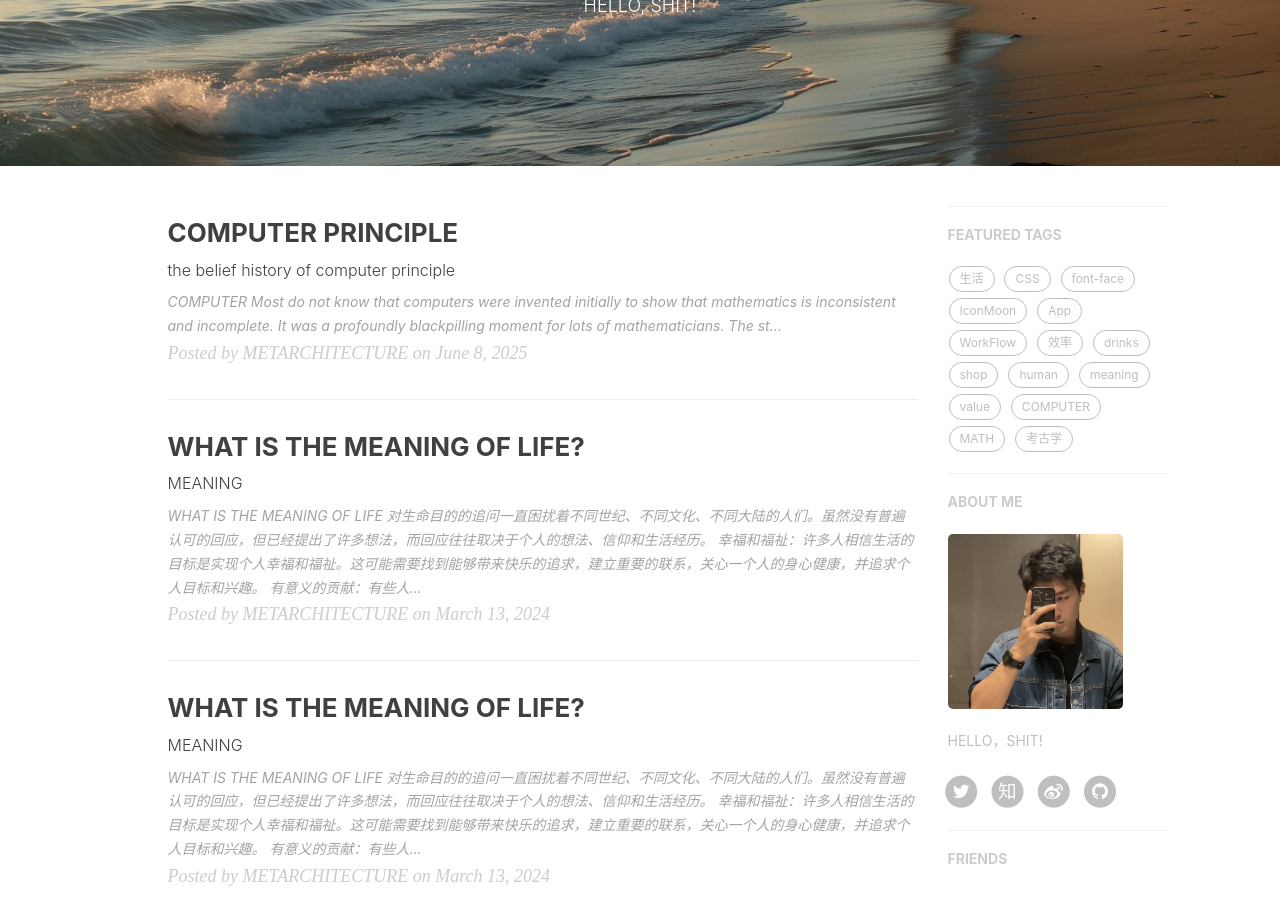
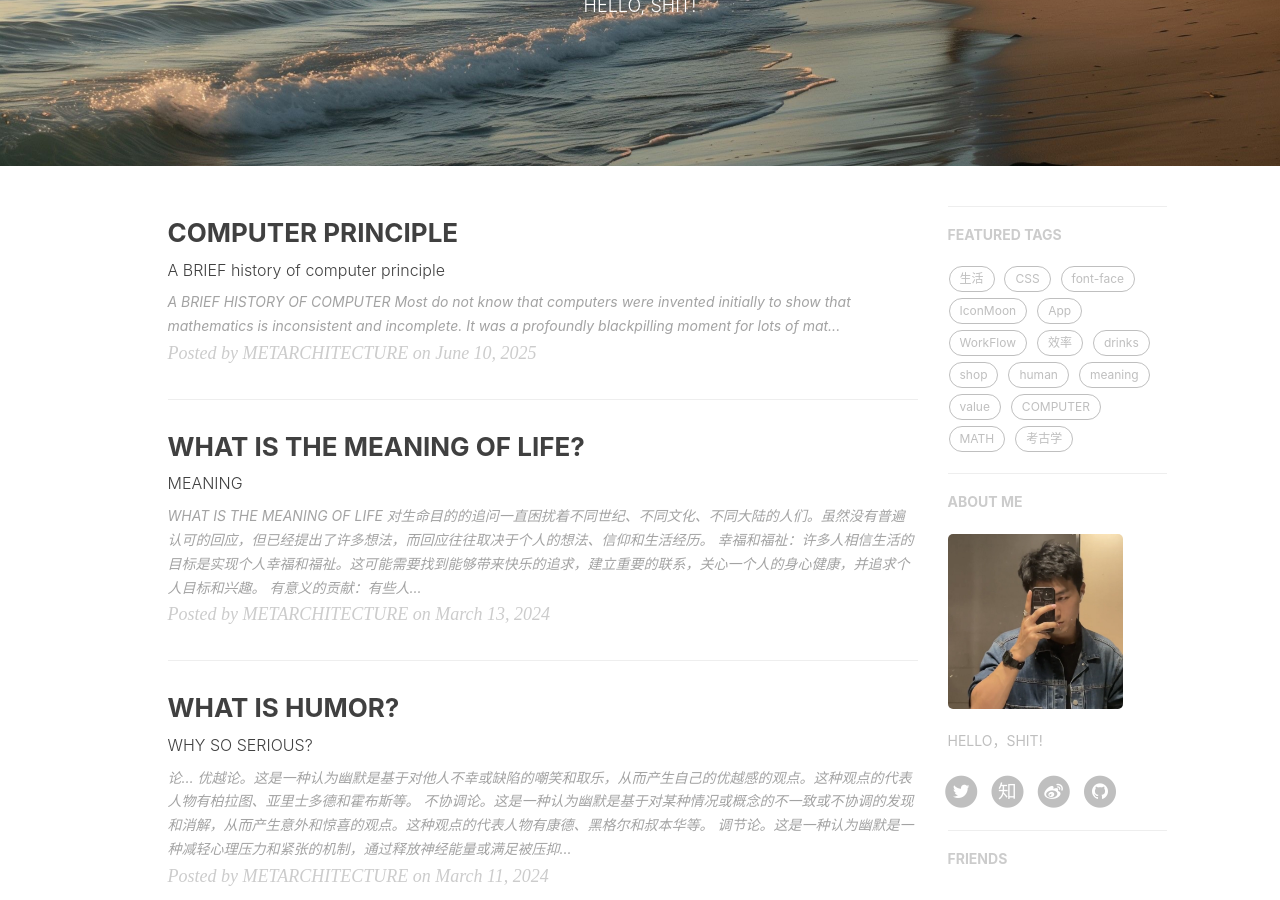
Before and after one commit to METARCHlTECTURE/blog, a Jekyll site: the page built from index.html, in a window 1280 px wide and 900 px high, scrolled down 340 px. Built offline with Jekyll 4.4.1, drawn with Linux system fonts in a browser that asks for light colours; nearby versions of some CDN libraries; the list of posts is cut into pages by our own code; comment, search, counter and statistics services are not loaded.

Commit message:
FINAL POST

```diff
--- a/_posts/2024-03-13-meaningg.md
+++ /dev/null
@@ -1,27 +0,0 @@
----
-layout: post
-title: "WHAT IS THE MEANING OF LIFE?"
-subtitle: "MEANING"
-date: 2024-03-13 12:00:00
-author: "METARCHITECTURE"
-header-style: text
-catalog:    true
-tags:
-  - meaning
-  - value
----
-
-# WHAT IS THE MEANING OF LIFE
-
-对生命目的的追问一直困扰着不同世纪、不同文化、不同大陆的人们。虽然没有普遍认可的回应，但已经提出了许多想法，而回应往往取决于个人的想法、信仰和生活经历。
-
-1. **幸福和福祉：**许多人相信生活的目标是实现个人幸福和福祉。这可能需要找到能够带来快乐的追求，建立重要的联系，关心一个人的身心健康，并追求个人目标和兴趣。
-2. **有意义的贡献：**有些人认为生命的目的是为世界做出有意义的贡献。这可能需要从事造福他人的职业、从事志愿者或慈善活动、创作艺术或文学或发明。
-3. **自我实现和个人成长：**追求自我实现和个人发展是人生的另一个共同目标。这可能需要学习新技能、突破自己的界限、面对个人障碍以及不断发展。
-4. **伦理和道德行为：**有些人认为生活的目标是按照伦理和道德行事。这可能需要坚持一个人的道德原则，即使在困难的时候也做正确的事情，并努力让世界变得更美好。
-5. **精神满足：**对于某些人来说，生活的目的与精神或宗教信仰有关。这可能需要寻求与更高权力的联系、实行宗教仪式或遵循精神教义。
-6. **充分体验生活：**有些人认为生活的目标是体验生活所提供的一切。这可能需要旅行、尝试新事物、冒险和拥抱新的遭遇。
-7. **遗产和影响：**其他人认为生命的目的是为世界留下持久的遗产和影响。这可能需要完成一些值得注意的事情，因自己的贡献而被铭记，或者激励和激励他人。
-8. **寻求平衡与和谐：**对于某些人来说，生活的目的是在生活的各个方面找到平衡与和谐。这可能需要兼顾个人、职业和社会义务，寻求内心的平静和满足，并过上符合自己价值观和信仰的生活。
-
-==最终，生命的意义是个人的旅程，不同的人可能通过他们的经历、反思以及与周围世界的互动来发现自己独特的目的。==
--- a/_posts/2025-06-08-computer.md
+++ b/_posts/2025-06-10-computer.md
@@ -1,8 +1,8 @@
 ---
 layout: post
 title: "COMPUTER PRINCIPLE"
-subtitle: "the belief history of computer principle"
-date: 2025-06-8 19:00:00
+subtitle: "A BRIEF history of computer principle"
+date: 2025-06-10 19:00:00
 author: "METARCHITECTURE"
 header-style: text
 catalog:    true
@@ -12,7 +12,8 @@
   - 考古学
 ---
 
-## COMPUTER
+# A BRIEF HISTORY OF COMPUTER
+
 Most do not know that computers were invented initially to show that mathematics is inconsistent and incomplete. It was a profoundly blackpilling moment for lots of mathematicians.
 
 The story starts with David Hilbert, a German mathematician, who was insanely jazzed about the future of mathematics. In 1900, at the International Congress of Mathematicians in Paris, Hilbert presented a list of 23 unsolved problems in mathematics. But it was his second problem, the formal proof of the consistency of arithmetic, that would drive the invention of the computer as we know it today.
```
